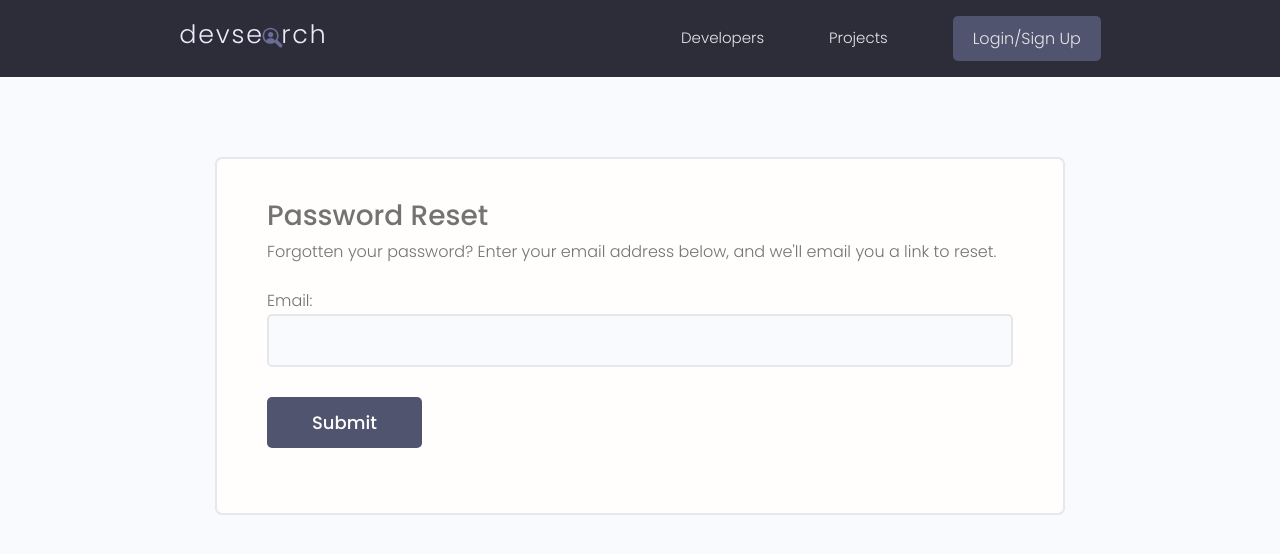
After one commit to Dev-OriolCC/Devsearch-Django, a Django app: page /password_reset in a window 1280 px wide. The commit adds this page. Shown: the top 554 px of the page. Run offline with Django 3.2, Linux system fonts and the light colour scheme; some libraries are stand-ins or nearby versions.

Commit message:
Added Email register confirmation and password reset

```diff
--- a/devsearch/urls.py
+++ b/devsearch/urls.py
@@ -17,11 +17,18 @@ from django.contrib import admin
 from django.urls import path, include
 from django.conf import settings
 from django.conf.urls.static import static
+from django.contrib.auth import views as auth_views
 
 urlpatterns = [
     path('admin/', admin.site.urls),
     path('projects/', include('projects.urls')), #Conect this with the other urls file in PROJECTS#
-    path('', include('users.urls')) #Conect this with the other urls file in USERS#
+    path('', include('users.urls')), #Conect this with the other urls file in USERS#
+    # Email paths
+    path('password_reset', auth_views.PasswordResetView.as_view(template_name="reset_password.html"), name="password_reset"),
+    path('password_reset_sent', auth_views.PasswordResetDoneView.as_view(template_name="reset_password_done.html"), name="password_reset_done"),
+    path('reset/<uidb64>/<token>', auth_views.PasswordResetConfirmView.as_view(template_name="reset_password_confirm.html"), name="password_reset_confirm"),
+    path('reset_password_complete', auth_views.PasswordResetCompleteView.as_view(template_name="reset_password_complete.html"), name="password_reset_complete"),
 ]
+
 urlpatterns += static(settings.MEDIA_URL, document_root=settings.MEDIA_ROOT)
 urlpatterns += static(settings.STATIC_URL, document_root=settings.STATIC_URL)
--- /dev/null
+++ b/templates/reset_password.html
@@ -0,0 +1,46 @@
+{% extends 'main.html' %}
+
+{% block content %}
+
+    <style>
+    input[type='text'],
+    input[type='email'],
+    input[type='password'] {
+        min-width: 24rem;
+        width: 100%;
+        padding: 1.2rem 1.5rem;
+        border-radius: 0.5rem;
+        border: 2px solid var(--color-light);
+        transition: all 0.3s ease-in-out;
+        background-color: var(--color-bg);
+    }
+
+    input[type='text']:focus,
+    input[type='email']:focus,
+    input[type='password']:focus,
+    input[type='text']:active,
+    input[type='email']:active,
+    input[type='password']:active {
+        outline: none;
+        border: 2px solid var(--color-main);
+    }
+
+    </style>
+    <!--  -->
+    <main class="formPage my-xl">
+        <div class="content-box">
+            <div class="formWrapper">
+                <h4>Password Reset</h4>
+                <p>Forgotten your password? Enter your email address below, and we'll email you a link to reset.</p>
+                <br>
+
+                <form class="form" method="POST">
+                    {% csrf_token %}
+                    {{ form.as_p }}
+                    <input class="btn btn--sub btn--lg  my-md" type="submit" value="Submit" />
+                </form>
+            </div>
+        </div>
+    </main>
+
+{% endblock %}
--- a/users/templates/users/inbox.html
+++ b/users/templates/users/inbox.html
@@ -7,7 +7,7 @@
     <div class="content-box">
       <h3 class="inbox__title">New Messages(<span>{{ messagesUnread }}</span>)</h3>
       <ul class="messages">
-
+        {% if messagesProfile.count > 0 %}
             {% for message in messagesProfile %}
                 {% if message.is_read == False %}
                     <li class="message message--unread">
@@ -23,6 +23,10 @@
                 </li>
             {% endfor %}
 
+        {% else %}
+            <p>Noo messages found! 👻</p>
+        {% endif %}
+
       </ul>
     </div>
   </main>
--- a/users/templates/users/login_register.html
+++ b/users/templates/users/login_register.html
@@ -65,7 +65,7 @@
             <!-- Submit Button -->
             <div class="auth__actions">
                     <input class="btn btn--sub btn--lg" type="submit" value="Log In" />
-                    <a href="forgetpassword.html">Forget Password?</a>
+                    <a href="{% url 'password_reset' %}">Forget Password?</a>
                   </div>
         </form>
         <div class="auth__alternative">
--- a/users/views.py
+++ b/users/views.py
@@ -9,7 +9,6 @@ from django.contrib.auth.forms import UserCreationForm
 from .forms import CustomUserCreationForm, ProfileForm, SkillForm, MessageForm
 from django.contrib.auth.decorators import login_required
 from .utilities import searchProfiles, paginateProfiles
-
 
 # Create your views here.
 def profiles(request):
```
Also changed, not shown: devsearch/settings.py (+7 -0 lines), templates/reset_password_complete.html (added, +17 -0 lines), templates/reset_password_confirm.html (added, +46 -0 lines), templates/reset_password_done.html (added, +21 -0 lines), users/signals.py (+13 -0 lines), db.sqlite3. Lines whose indentation alone changed are shown as unchanged.
